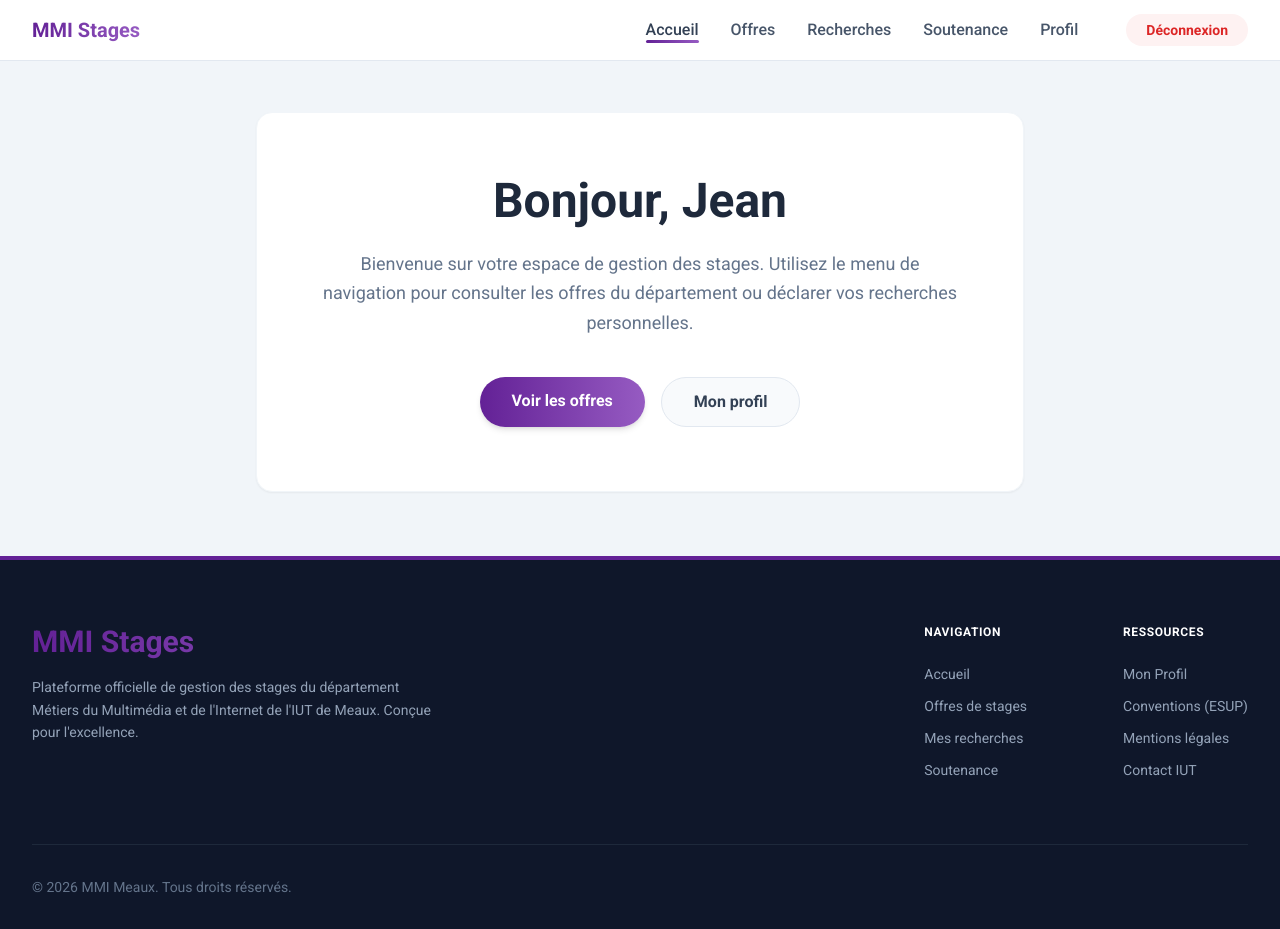
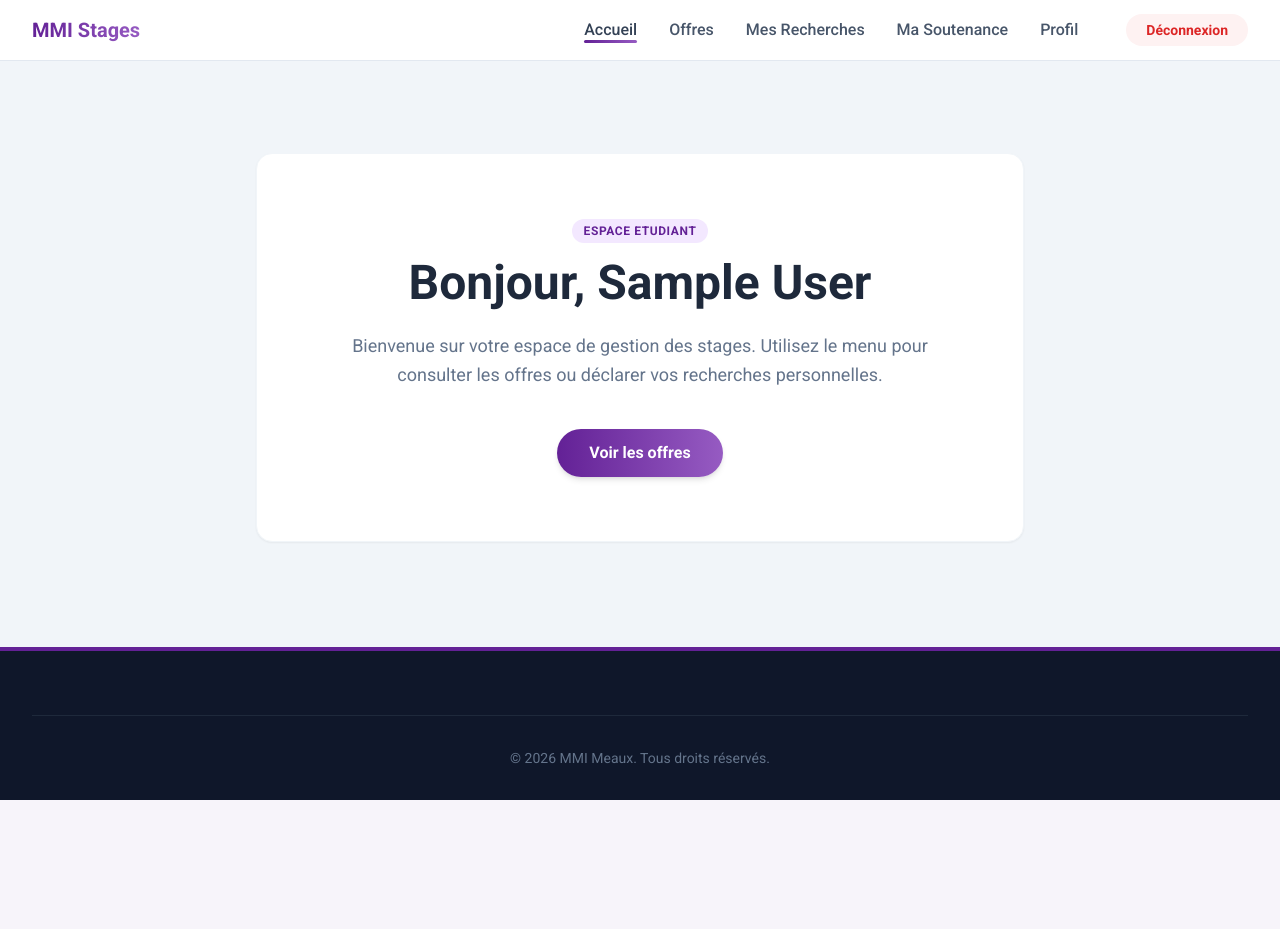
Before and after one commit to Ir0k888/SAE-201-203-stages, a PHP site: page / in a window 1280 px wide. After the commit the page ends 800 px from the top, so only its background shows below. Run offline with PHP 8.4, Linux system fonts and the light colour scheme; the visitor is signed in with stand-in values (Sample User, id 1); some libraries are stand-ins or nearby versions.

Commit message:
databse_admin_perms

```diff
--- a/index.php
+++ b/index.php
@@ -1,3 +1,20 @@
+<?php
+// 1. Démarrer la session TOUJOURS tout en haut du fichier
+session_start();
+
+// 2. Sécurité : Si l'utilisateur n'est pas connecté, on le vire vers la page de login
+if (!isset($_SESSION['user_id'])) {
+    header('Location: login.php');
+    exit();
+}
+
+// 3. On récupère les infos de la session pour s'en servir dans le HTML
+$nom = $_SESSION['nom'];
+$prenom = $_SESSION['prenom'];
+$role = $_SESSION['role']; // 'Etudiant', 'Administrateur', 'Enseignant', etc.
+$type_compte = $_SESSION['type_compte']; // 'etudiant' ou 'enseignant'
+?>
+
 <!DOCTYPE html>
 <html lang="fr" class="scroll-smooth">
 <head>
@@ -17,59 +34,60 @@
             <span class="block h-0.5 w-full bg-slate-800 rounded transition-opacity duration-300"></span>
             <span class="block h-0.5 w-full bg-slate-800 rounded transition-transform duration-300"></span>
         </div>
+
         <ul id="nav-links" class="hidden absolute top-full left-0 w-full bg-white shadow-lg flex-col py-6 md:static md:flex md:flex-row md:w-auto md:bg-transparent md:shadow-none md:py-0 gap-8 items-center">
             <li><a href="index.php" class="nav-link active font-medium text-slate-700 hover:text-brandStart transition-colors">Accueil</a></li>
-            <li><a href="pages/offres.php" class="nav-link font-medium text-slate-600 hover:text-brandStart transition-colors">Offres</a></li>
-            <li><a href="pages/suivi-recherches.php" class="nav-link font-medium text-slate-600 hover:text-brandStart transition-colors">Recherches</a></li>
-            <li><a href="pages/soutenances.php" class="nav-link font-medium text-slate-600 hover:text-brandStart transition-colors">Soutenance</a></li>
+
+            <?php if ($role === 'Etudiant'): ?>
+                <li><a href="pages/offres.php" class="nav-link font-medium text-slate-600 hover:text-brandStart transition-colors">Offres</a></li>
+                <li><a href="pages/suivi-recherches.php" class="nav-link font-medium text-slate-600 hover:text-brandStart transition-colors">Mes Recherches</a></li>
+                <li><a href="pages/soutenances.php" class="nav-link font-medium text-slate-600 hover:text-brandStart transition-colors">Ma Soutenance</a></li>
+
+            <?php elseif ($role === 'Administrateur'): ?>
+                <li><a href="pages/validation_comptes.php" class="nav-link font-medium text-slate-600 hover:text-brandStart transition-colors">Validation des comptes</a></li>
+                <li><a href="#" class="nav-link font-medium text-slate-600 hover:text-brandStart transition-colors">Gestion Base de données</a></li>
+
+            <?php elseif ($role === 'Enseignant' || $role === 'Responsable de stage' || $role === 'Chef de departement'): ?>
+                <li><a href="#" class="nav-link font-medium text-slate-600 hover:text-brandStart transition-colors">Mes étudiants</a></li>
+                <li><a href="#" class="nav-link font-medium text-slate-600 hover:text-brandStart transition-colors">Jurys</a></li>
+            <?php endif; ?>
+
             <li><a href="pages/profil.php" class="nav-link font-medium text-slate-600 hover:text-brandStart transition-colors">Profil</a></li>
-            <li><a href="login.php" class="md:ml-4 bg-red-50 text-red-600 px-5 py-2 rounded-full text-sm font-bold hover:bg-red-100 transition-colors">Déconnexion</a></li>
+
+            <li><a href="actions/logout_action.php" class="md:ml-4 bg-red-50 text-red-600 px-5 py-2 rounded-full text-sm font-bold hover:bg-red-100 transition-colors">Déconnexion</a></li>
         </ul>
     </nav>
 
     <main class="flex-grow flex flex-col items-center justify-center pt-28 pb-16 px-8 text-center w-full">
         <div class="reveal opacity-0 translate-y-7 transition-all duration-700 ease-out max-w-3xl bg-white p-10 md:p-16 rounded-2xl border border-slate-100 shadow-sm">
-            <h1 class="text-4xl md:text-5xl font-bold text-slate-800 mb-6">Bonjour, Jean</h1>
-            <p class="text-lg text-slate-500 mb-10 leading-relaxed">Bienvenue sur votre espace de gestion des stages. Utilisez le menu de navigation pour consulter les offres du département ou déclarer vos recherches personnelles.</p>
-            <div class="flex flex-col sm:flex-row gap-4 justify-center">
-                <a href="pages/offres.php" class="rounded-full bg-gradient-to-r from-brandStart to-brandEnd text-white font-bold py-3 px-8 hover:scale-105 transition-transform shadow-md">Voir les offres</a>
-                <a href="pages/profil.php" class="rounded-full bg-slate-50 border border-slate-200 text-slate-700 font-bold py-3 px-8 hover:border-brandStart hover:text-brandStart transition-colors">Mon profil</a>
-            </div>
+
+            <span class="bg-purple-100 text-brandStart px-3 py-1 rounded-full text-xs font-bold uppercase tracking-wider mb-4 inline-block">
+                Espace <?= htmlspecialchars($role) ?>
+            </span>
+            <h1 class="text-4xl md:text-5xl font-bold text-slate-800 mb-6">Bonjour, <?= htmlspecialchars($prenom) ?></h1>
+
+            <?php if ($role === 'Etudiant'): ?>
+                <p class="text-lg text-slate-500 mb-10 leading-relaxed">Bienvenue sur votre espace de gestion des stages. Utilisez le menu pour consulter les offres ou déclarer vos recherches personnelles.</p>
+                <div class="flex flex-col sm:flex-row gap-4 justify-center">
+                    <a href="pages/offres.php" class="rounded-full bg-gradient-to-r from-brandStart to-brandEnd text-white font-bold py-3 px-8 hover:scale-105 transition-transform shadow-md">Voir les offres</a>
+                </div>
+
+            <?php elseif ($role === 'Administrateur'): ?>
+                <p class="text-lg text-slate-500 mb-10 leading-relaxed">Bienvenue sur l'espace de gestion. Vous avez de nouvelles demandes d'inscription de la part de l'équipe pédagogique.</p>
+                <div class="flex flex-col sm:flex-row gap-4 justify-center">
+                    <a href="pages/validation_comptes.php" class="rounded-full bg-slate-800 text-white font-bold py-3 px-8 hover:scale-105 transition-transform shadow-md">Gérer les inscriptions</a>
+                </div>
+
+            <?php else: ?>
+                <p class="text-lg text-slate-500 mb-10 leading-relaxed">Bienvenue sur l'espace pédagogique. Retrouvez ici le suivi de vos étudiants et vos assignations aux jurys de soutenance.</p>
+            <?php endif; ?>
+
         </div>
     </main>
 
     <footer class="bg-slate-900 pt-16 pb-8 mt-auto border-t-4 border-brandStart">
         <div class="max-w-7xl mx-auto px-6 lg:px-8 w-full">
-            <div class="flex flex-col md:flex-row justify-between items-start gap-12 mb-16">
-
-                <div class="md:w-1/3">
-                    <h2 class="text-3xl font-black text-transparent bg-clip-text bg-gradient-to-r from-brandStart to-brandEnd mb-4">MMI Stages</h2>
-                    <p class="text-slate-400 text-sm leading-relaxed">Plateforme officielle de gestion des stages du département Métiers du Multimédia et de l'Internet de l'IUT de Meaux. Conçue pour l'excellence.</p>
-                </div>
-
-                <div class="flex flex-wrap gap-12 md:gap-24">
-                    <div>
-                        <h4 class="text-white font-bold mb-6 uppercase tracking-wider text-xs">Navigation</h4>
-                        <ul class="space-y-3 text-sm text-slate-400">
-                            <li><a href="index.php" class="hover:text-brandStart transition-colors">Accueil</a></li>
-                            <li><a href="pages/offres.php" class="hover:text-brandStart transition-colors">Offres de stages</a></li>
-                            <li><a href="pages/suivi-recherches.php" class="hover:text-brandStart transition-colors">Mes recherches</a></li>
-                            <li><a href="pages/soutenances.php" class="hover:text-brandStart transition-colors">Soutenance</a></li>
-                        </ul>
-                    </div>
-                    <div>
-                        <h4 class="text-white font-bold mb-6 uppercase tracking-wider text-xs">Ressources</h4>
-                        <ul class="space-y-3 text-sm text-slate-400">
-                            <li><a href="pages/profil.php" class="hover:text-brandStart transition-colors">Mon Profil</a></li>
-                            <li><a href="#" class="hover:text-brandStart transition-colors">Conventions (ESUP)</a></li>
-                            <li><a href="#" class="hover:text-brandStart transition-colors">Mentions légales</a></li>
-                            <li><a href="#" class="hover:text-brandStart transition-colors">Contact IUT</a></li>
-                        </ul>
-                    </div>
-                </div>
-            </div>
-
-            <div class="border-t border-slate-800 pt-8 flex flex-col md:flex-row justify-between items-center gap-4">
+            <div class="border-t border-slate-800 pt-8 flex justify-center items-center">
                 <p class="text-slate-500 text-sm">© 2026 MMI Meaux. Tous droits réservés.</p>
             </div>
         </div>
```
Also changed, not shown: actions/logout_action.php (added, +16 -0 lines), actions/valider_compte.php (added, +35 -0 lines), config/database.php (added, +20 -0 lines), pages/validation_comptes.php (added, +92 -0 lines).
